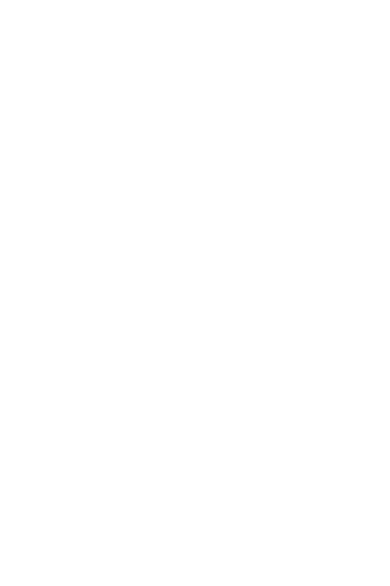
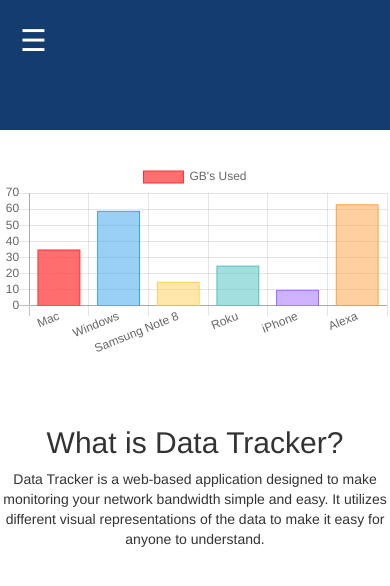
Before and after one commit to altondillon/researchproject, a plain HTML site: page device.html in a window 390 px wide. Drawn offline with nearby package versions, Linux system fonts and the light colour scheme.

Commit message:
final edit for 7/28

```diff
--- a/chart.js
+++ b/chart.js
@@ -8,11 +8,11 @@ var myChart = new Chart(ctx, {
             data: [12, 19, 3, 5, 2, 3],
             backgroundColor: [
                 'rgba(255, 50, 50, 0.7)',
-                'rgba(54, 162, 235, 0.5)',
-                'rgba(255, 206, 86, 0.5)',
-                'rgba(75, 192, 192, 0.5)',
-                'rgba(153, 102, 255, 0.5)',
-                'rgba(255, 159, 64, 0.5)'
+                'rgba(54, 162, 235, 0.7)',
+                'rgba(255, 206, 86, 0.7)',
+                'rgba(75, 192, 192, 0.7)',
+                'rgba(153, 102, 255, 0.7)',
+                'rgba(255, 159, 64, 0.7)'
             ],
             borderColor: [
                 'rgba(255,50,50,1)',
@@ -64,7 +64,10 @@ function graphClickEvent(event, array){
     if(activeElement.length > 0){
         console.log(dataUsage);
         console.log(name);
-        window.open("file://index.html","_self")
-
+        window.open("device.html","_self");
+    } else {
+        console.log("error");
     }
+    document.getElementById("deviceName").innerHTML = name;
+    document.getElementById("dataUsage").innerHTML = dataUsage;
 }
--- a/device.html
+++ b/device.html
@@ -0,0 +1,48 @@
+<!DOCTYPE html>
+<html>
+    <head>
+        <title>Data Tracker</title>
+        <link rel="stylesheet" href="styles.css">
+        <link rel="stylesheet" href="https://maxcdn.bootstrapcdn.com/bootstrap/3.3.7/css/bootstrap.min.css" integrity="sha384-BVYiiSIFeK1dGmJRAkycuHAHRg32OmUcww7on3RYdg4Va+PmSTsz/K68vbdEjh4u" crossorigin="anonymous">
+        <script src="https://cdnjs.cloudflare.com/ajax/libs/Chart.js/2.6.0/Chart.bundle.js"></script>
+        <link rel="shortcut icon" type="image/x-icon" href="favicon.ico">
+    </head>
+    <span id="menu" style="font-size:30px;cursor:pointer;" onclick="openNav()">&#9776;</span>
+    <body>
+        <div id="mySidenav" class="sidenav">
+            <a href="javascript:void(0)" class="closebtn" onclick="closeNav()">&times;</a>
+            <a href="index.html">Home</a>
+            <a href="dataPage.html">Data Usage</a>
+            <a href="settings.html">Settings</a>
+            <a href="#">About</a>
+        </div>
+        <div class="jumbotron" id="title">
+            <h1 id="deviceName" style="padding-top: 40px;"></h1>
+            <script src="chart.js"></script>
+        </div>
+        <div class="row">
+            <div class="col-sm-1 col-md-2 col-lg-2"></div>
+            <div class="col-sm-10 col-md-8 col-lg-8" style="text-align: center">
+                <canvas id="myChart"></canvas>
+                <script src="fakechart.js"></script>
+                <h2 id="welcome-info">What is Data Tracker?</h2>
+                <p>
+                    Data Tracker is a web-based application designed to make monitoring your network bandwidth simple and easy.  It utilizes different visual representations of the data to make it easy for anyone to understand.
+                </p>
+            </div>
+            <div class="col-sm-1 col-md-2 col-lg-2"></div>
+        </div>
+
+    </body>
+    <script src="https://ajax.googleapis.com/ajax/libs/jquery/3.2.1/jquery.min.js"></script>
+    <script src="https://maxcdn.bootstrapcdn.com/bootstrap/3.3.7/js/bootstrap.min.js" integrity="sha384-Tc5IQib027qvyjSMfHjOMaLkfuWVxZxUPnCJA7l2mCWNIpG9mGCD8wGNIcPD7Txa" crossorigin="anonymous"></script>
+    <script>
+        function openNav() {
+            document.getElementById("mySidenav").style.width = "250px";
+        }
+
+        function closeNav() {
+            document.getElementById("mySidenav").style.width = "0";
+        }
+    </script>
+</html>
```
Also changed, not shown: dataPage.html (+1 -1 lines).
